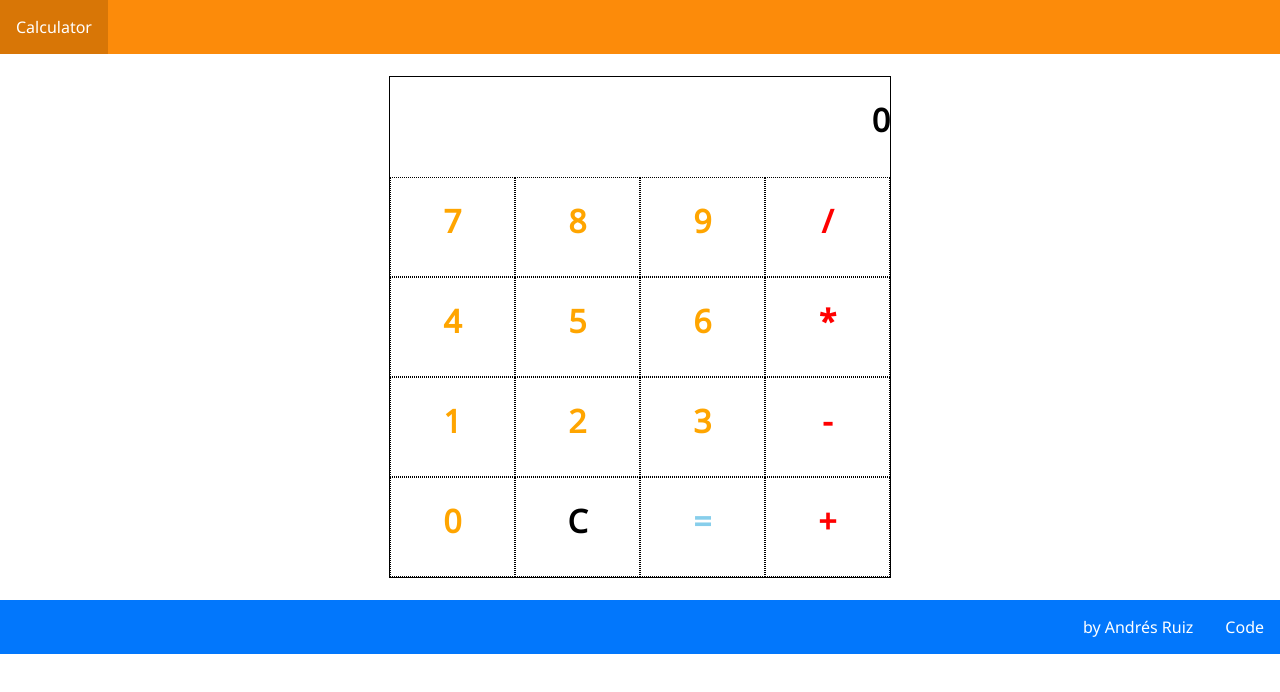
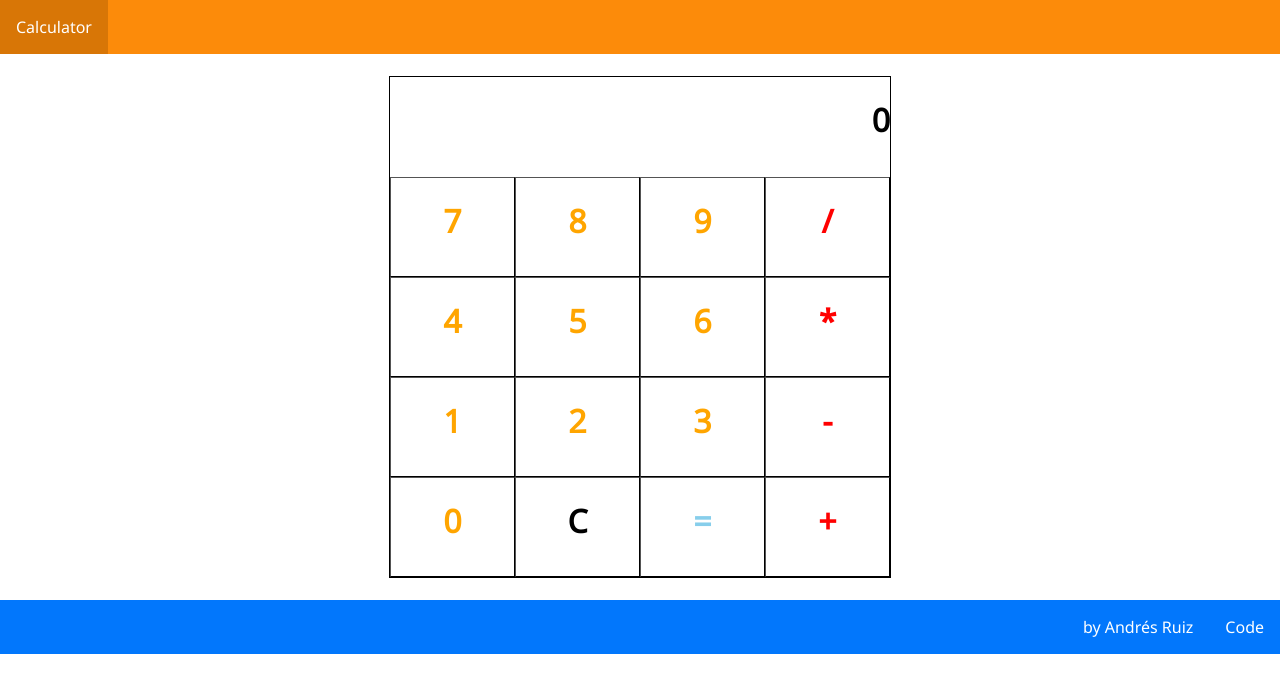
Before and after one commit to Andrsrz/calculator, a plain HTML site: page index.html in a window 1280 px wide. Drawn offline with Linux system fonts and the light colour scheme.

Commit message:
Update Style

```diff
--- a/style/style.css
+++ b/style/style.css
@@ -40,7 +40,7 @@ body {
 
 .cell {
 	background-color: white;
-	border: 1px dotted black;
+	border: 1px outset black;
 }
 
 #input {
```
